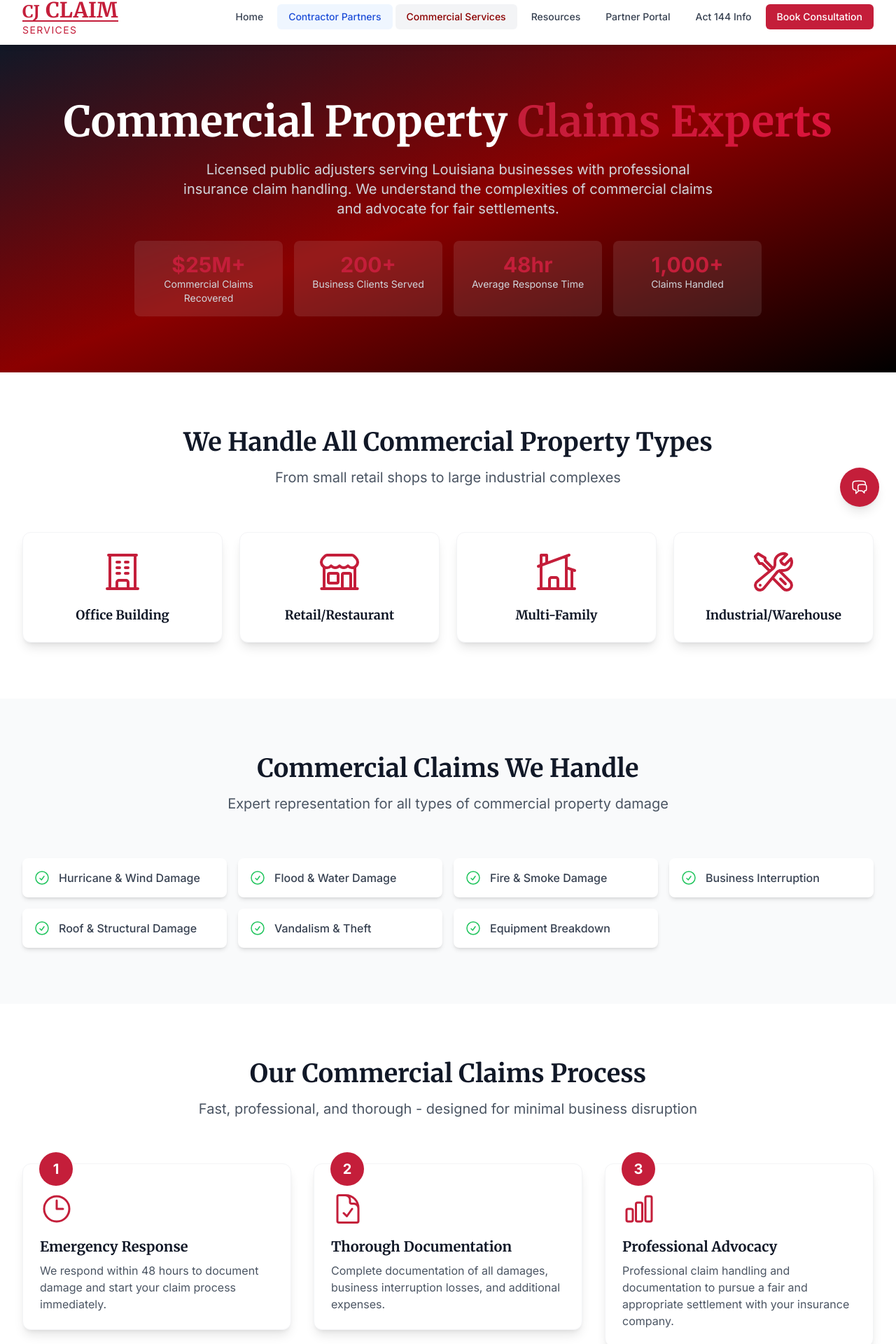
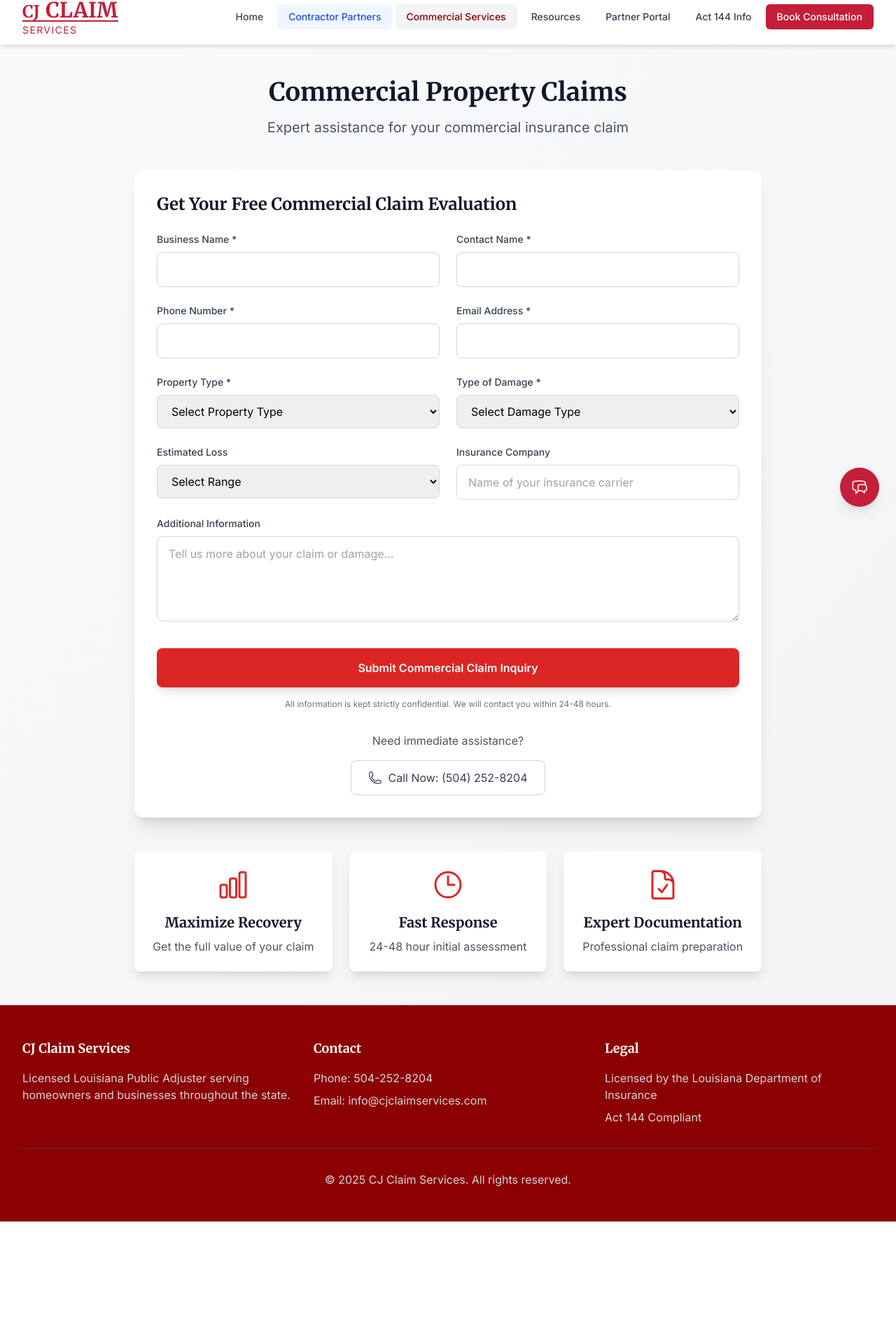
Before and after one commit to eatsalad239/cj-public-adjusteer, a React (Vite) app: page /commercial-services in a window 1280 px wide. Shown: the part 52-1972 px from the top of the page at 70% size. After the commit the page ends 1797 px from the top, so only its background shows below. Built offline with nearby package versions, Linux system fonts and the light colour scheme.

Commit message:
Convert CommercialServicesPage to standard HTML form with POST method
Refactored CommercialServicesPage component to remove form state management and submission logic. Updated layout and sections for better user experience.

```diff
--- a/src/pages/CommercialServicesPage.jsx
+++ b/src/pages/CommercialServicesPage.jsx
@@ -1,5 +1,4 @@
-import React, { useState } from 'react';
-import { motion } from 'framer-motion';
+import React from 'react';
 import {
   BuildingOfficeIcon,
   BuildingStorefrontIcon,
@@ -11,24 +10,8 @@ import {
   PhoneIcon,
   CheckCircleIcon
 } from '@heroicons/react/24/outline';
-import { toast } from 'react-hot-toast';
-import GHLWebhook from '../utils/GHLWebhook';
-import api from '../utils/api';
 
 const CommercialServicesPage = () => {
-  const [formData, setFormData] = useState({
-    businessName: '',
-    contactName: '',
-    phone: '',
-    email: '',
-    propertyType: '',
-    damageType: '',
-    estimatedLoss: '',
-    insuranceCompany: '',
-    claimStatus: '',
-    notes: ''
-  });
-
   const propertyTypes = [
     { icon: BuildingOfficeIcon, name: 'Office Building', value: 'office' },
     { icon: BuildingStorefrontIcon, name: 'Retail/Restaurant', value: 'retail' },
@@ -42,415 +25,193 @@ const CommercialServicesPage = () => {
     'Fire & Smoke Damage',
     'Business Interruption',
     'Roof & Structural Damage',
-    'Vandalism & Theft',
-    'Equipment Breakdown',
   ];
 
-  const stats = [
-    { value: '$25M+', label: 'Commercial Claims Recovered' },
-    { value: '200+', label: 'Business Clients Served' },
-    { value: '48hr', label: 'Average Response Time' },
-    { value: '1,000+', label: 'Claims Handled' },
-  ];
-
-  const handleSubmit = async (e) => {
-    e.preventDefault();
-    try {
-      // Send to both API and GHL webhook
-      await Promise.all([
-        api.commercialClaim(formData),
-        GHLWebhook.sendLead({
-          ...formData,
-          type: 'commercial_claim'
-        })
-      ]);
-      toast.success('Commercial claim inquiry submitted! We\'ll contact you within 24 hours.');
-      // Reset form
-      setFormData({
-        businessName: '',
-        contactName: '',
-        phone: '',
-        email: '',
-        propertyType: '',
-        damageType: '',
-        estimatedLoss: '',
-        insuranceCompany: '',
-        claimStatus: '',
-        notes: ''
-      });
-    } catch (error) {
-      toast.error('Failed to submit inquiry. Please try again or call us directly.');
-    }
-  };
-
   return (
-    <div className="min-h-screen bg-gray-50">
-      {/* Hero Section */}
-      <section className="bg-gradient-to-br from-gray-900 via-cj-dark to-black py-20">
-        <div className="max-w-7xl mx-auto px-4 sm:px-6 lg:px-8">
-          <motion.div
-            initial={{ opacity: 0, y: 20 }}
-            animate={{ opacity: 1, y: 0 }}
-            transition={{ duration: 0.8 }}
-            className="text-center"
-          >
-            <h1 className="text-4xl md:text-6xl font-serif font-bold text-white mb-6">
-              Commercial Property <span className="gradient-text">Claims Experts</span>
+    <div className="min-h-screen bg-gradient-to-br from-gray-50 to-gray-100 py-12 px-4 sm:px-6 lg:px-8">
+      <div className="max-w-4xl mx-auto">
+        <div className="text-center mb-12">
+          <h1 className="text-4xl font-bold text-gray-900 mb-4">
+            Commercial Property Claims
           </h1>
-            <p className="text-xl text-gray-300 max-w-3xl mx-auto mb-8">
-              Licensed public adjusters serving Louisiana businesses with professional insurance claim handling.
-              We understand the complexities of commercial claims and advocate for fair settlements.
-            </p>
-            <div className="grid grid-cols-2 md:grid-cols-4 gap-4 max-w-4xl mx-auto">
-              {stats.map((stat, index) => (
-                <motion.div
-                  key={stat.label}
-                  initial={{ opacity: 0, y: 20 }}
-                  animate={{ opacity: 1, y: 0 }}
-                  transition={{ duration: 0.8, delay: 0.2 + index * 0.1 }}
-                  className="bg-white/10 backdrop-blur-sm rounded-lg p-4"
-                >
-                  <div className="text-3xl font-bold text-cj-red">{stat.value}</div>
-                  <div className="text-sm text-gray-300">{stat.label}</div>
-                </motion.div>
-              ))}
-            </div>
-          </motion.div>
-        </div>
-      </section>
-
-      {/* Property Types Section */}
-      <section className="py-20 bg-white">
-        <div className="max-w-7xl mx-auto px-4 sm:px-6 lg:px-8">
-          <motion.div
-            initial={{ opacity: 0, y: 20 }}
-            whileInView={{ opacity: 1, y: 0 }}
-            transition={{ duration: 0.6 }}
-            viewport={{ once: true }}
-            className="text-center mb-16"
-          >
-            <h2 className="text-4xl font-serif font-bold text-gray-900 mb-4">
-              We Handle All Commercial Property Types
-            </h2>
           <p className="text-xl text-gray-600">
-              From small retail shops to large industrial complexes
-            </p>
-          </motion.div>
-
-          <div className="grid grid-cols-1 md:grid-cols-2 lg:grid-cols-4 gap-6">
-            {propertyTypes.map((type, index) => (
-              <motion.div
-                key={type.name}
-                initial={{ opacity: 0, y: 20 }}
-                whileInView={{ opacity: 1, y: 0 }}
-                transition={{ duration: 0.6, delay: index * 0.1 }}
-                viewport={{ once: true }}
-                className="card text-center hover:shadow-xl transition-shadow"
-              >
-                <type.icon className="h-16 w-16 text-cj-red mx-auto mb-4" />
-                <h3 className="text-lg font-semibold text-gray-900">{type.name}</h3>
-              </motion.div>
-            ))}
-          </div>
-        </div>
-      </section>
-
-      {/* Claims We Handle */}
-      <section className="py-20 bg-gray-50">
-        <div className="max-w-7xl mx-auto px-4 sm:px-6 lg:px-8">
-          <motion.div
-            initial={{ opacity: 0, y: 20 }}
-            whileInView={{ opacity: 1, y: 0 }}
-            transition={{ duration: 0.6 }}
-            viewport={{ once: true }}
-            className="text-center mb-16"
-          >
-            <h2 className="text-4xl font-serif font-bold text-gray-900 mb-4">
-              Commercial Claims We Handle
-            </h2>
-            <p className="text-xl text-gray-600">
-              Expert representation for all types of commercial property damage
-            </p>
-          </motion.div>
-
-          <div className="grid grid-cols-1 md:grid-cols-2 lg:grid-cols-4 gap-4">
-            {commercialClaims.map((claim, index) => (
-              <motion.div
-                key={claim}
-                initial={{ opacity: 0, scale: 0.95 }}
-                whileInView={{ opacity: 1, scale: 1 }}
-                transition={{ duration: 0.6, delay: index * 0.05 }}
-                viewport={{ once: true }}
-                className="flex items-center bg-white rounded-lg p-4 shadow-md"
-              >
-                <CheckCircleIcon className="h-6 w-6 text-green-500 mr-3 flex-shrink-0" />
-                <span className="text-gray-700 font-medium">{claim}</span>
-              </motion.div>
-            ))}
-          </div>
-        </div>
-      </section>
-
-      {/* Process Section */}
-      <section className="py-20 bg-white">
-        <div className="max-w-7xl mx-auto px-4 sm:px-6 lg:px-8">
-          <motion.div
-            initial={{ opacity: 0, y: 20 }}
-            whileInView={{ opacity: 1, y: 0 }}
-            transition={{ duration: 0.6 }}
-            viewport={{ once: true }}
-            className="text-center mb-16"
-          >
-            <h2 className="text-4xl font-serif font-bold text-gray-900 mb-4">
-              Our Commercial Claims Process
-            </h2>
-            <p className="text-xl text-gray-600">
-              Fast, professional, and thorough - designed for minimal business disruption
-            </p>
-          </motion.div>
-
-          <div className="grid grid-cols-1 md:grid-cols-3 gap-8">
-            {[
-              {
-                step: '1',
-                title: 'Emergency Response',
-                description: 'We respond within 48 hours to document damage and start your claim process immediately.',
-                icon: ClockIcon,
-              },
-              {
-                step: '2',
-                title: 'Thorough Documentation',
-                description: 'Complete documentation of all damages, business interruption losses, and additional expenses.',
-                icon: DocumentCheckIcon,
-              },
-              {
-                step: '3',
-                title: 'Professional Advocacy',
-                description: 'Professional claim handling and documentation to pursue a fair and appropriate settlement with your insurance company.',
-                icon: ChartBarIcon,
-              },
-            ].map((item, index) => (
-              <motion.div
-                key={item.step}
-                initial={{ opacity: 0, y: 20 }}
-                whileInView={{ opacity: 1, y: 0 }}
-                transition={{ duration: 0.6, delay: index * 0.1 }}
-                viewport={{ once: true }}
-                className="relative"
-              >
-                <div className="card">
-                  <div className="absolute -top-4 left-6 bg-cj-red text-white w-12 h-12 rounded-full flex items-center justify-center font-bold text-xl">
-                    {item.step}
-                  </div>
-                  <item.icon className="h-12 w-12 text-cj-red mb-4 mt-4" />
-                  <h3 className="text-xl font-semibold text-gray-900 mb-2">{item.title}</h3>
-                  <p className="text-gray-600">{item.description}</p>
-                </div>
-              </motion.div>
-            ))}
-          </div>
-        </div>
-      </section>
-
-      {/* Contact Form */}
-      <section className="py-20 bg-gray-50">
-        <div className="max-w-4xl mx-auto px-4 sm:px-6 lg:px-8">
-          <motion.div
-            initial={{ opacity: 0, y: 20 }}
-            whileInView={{ opacity: 1, y: 0 }}
-            transition={{ duration: 0.6 }}
-            viewport={{ once: true }}
-          >
-            <div className="text-center mb-12">
-              <h2 className="text-4xl font-serif font-bold text-gray-900 mb-4">
-                Start Your Commercial Claim
-              </h2>
-              <p className="text-xl text-gray-600">
-                Get expert help with your commercial property insurance claim
+            Expert assistance for your commercial insurance claim
           </p>
         </div>
 
-            <form onSubmit={handleSubmit} className="card">
-              <div className="grid grid-cols-1 md:grid-cols-2 gap-6">
+        <div className="bg-white rounded-xl shadow-xl p-8 mb-12">
+          <h2 className="text-2xl font-bold text-gray-900 mb-6">
+            Get Your Free Commercial Claim Evaluation
+          </h2>
+          <form method="post" action="">
+            <div className="grid md:grid-cols-2 gap-6">
               <div>
-                  <label className="block text-sm font-medium text-gray-700 mb-2">
+                <label htmlFor="businessName" className="block text-sm font-medium text-gray-700 mb-2">
                   Business Name *
                 </label>
                 <input
                   type="text"
+                  id="businessName"
+                  name="businessName"
                   required
-                    value={formData.businessName}
-                    onChange={(e) => setFormData({...formData, businessName: e.target.value})}
-                    className="input-field"
+                  className="w-full px-4 py-3 border border-gray-300 rounded-lg focus:ring-2 focus:ring-red-500 focus:border-transparent transition-all"
                 />
               </div>
-
               <div>
-                  <label className="block text-sm font-medium text-gray-700 mb-2">
+                <label htmlFor="contactName" className="block text-sm font-medium text-gray-700 mb-2">
                   Contact Name *
                 </label>
                 <input
                   type="text"
+                  id="contactName"
+                  name="contactName"
                   required
-                    value={formData.contactName}
-                    onChange={(e) => setFormData({...formData, contactName: e.target.value})}
-                    className="input-field"
+                  className="w-full px-4 py-3 border border-gray-300 rounded-lg focus:ring-2 focus:ring-red-500 focus:border-transparent transition-all"
                 />
               </div>
-
               <div>
-                  <label className="block text-sm font-medium text-gray-700 mb-2">
+                <label htmlFor="phone" className="block text-sm font-medium text-gray-700 mb-2">
                   Phone Number *
                 </label>
                 <input
                   type="tel"
+                  id="phone"
+                  name="phone"
                   required
-                    value={formData.phone}
-                    onChange={(e) => setFormData({...formData, phone: e.target.value})}
-                    className="input-field"
+                  className="w-full px-4 py-3 border border-gray-300 rounded-lg focus:ring-2 focus:ring-red-500 focus:border-transparent transition-all"
                 />
               </div>
-
               <div>
-                  <label className="block text-sm font-medium text-gray-700 mb-2">
+                <label htmlFor="email" className="block text-sm font-medium text-gray-700 mb-2">
                   Email Address *
                 </label>
                 <input
                   type="email"
+                  id="email"
+                  name="email"
                   required
-                    value={formData.email}
-                    onChange={(e) => setFormData({...formData, email: e.target.value})}
-                    className="input-field"
+                  className="w-full px-4 py-3 border border-gray-300 rounded-lg focus:ring-2 focus:ring-red-500 focus:border-transparent transition-all"
                 />
               </div>
-
               <div>
-                  <label className="block text-sm font-medium text-gray-700 mb-2">
+                <label htmlFor="propertyType" className="block text-sm font-medium text-gray-700 mb-2">
                   Property Type *
                 </label>
                 <select
+                  id="propertyType"
+                  name="propertyType"
                   required
-                    value={formData.propertyType}
-                    onChange={(e) => setFormData({...formData, propertyType: e.target.value})}
-                    className="input-field"
+                  className="w-full px-4 py-3 border border-gray-300 rounded-lg focus:ring-2 focus:ring-red-500 focus:border-transparent transition-all"
                 >
-                    <option value="">Select Type</option>
+                  <option value="">Select Property Type</option>
                   <option value="office">Office Building</option>
                   <option value="retail">Retail/Restaurant</option>
                   <option value="multifamily">Multi-Family</option>
                   <option value="industrial">Industrial/Warehouse</option>
-                    <option value="other">Other</option>
                 </select>
               </div>
-
               <div>
-                  <label className="block text-sm font-medium text-gray-700 mb-2">
+                <label htmlFor="damageType" className="block text-sm font-medium text-gray-700 mb-2">
                   Type of Damage *
                 </label>
                 <select
+                  id="damageType"
+                  name="damageType"
                   required
-                    value={formData.damageType}
-                    onChange={(e) => setFormData({...formData, damageType: e.target.value})}
-                    className="input-field"
+                  className="w-full px-4 py-3 border border-gray-300 rounded-lg focus:ring-2 focus:ring-red-500 focus:border-transparent transition-all"
                 >
                   <option value="">Select Damage Type</option>
-                    <option value="hurricane">Hurricane/Wind</option>
-                    <option value="flood">Flood/Water</option>
-                    <option value="fire">Fire/Smoke</option>
+                  <option value="hurricane">Hurricane & Wind Damage</option>
+                  <option value="flood">Flood & Water Damage</option>
+                  <option value="fire">Fire & Smoke Damage</option>
                   <option value="business_interruption">Business Interruption</option>
-                    <option value="roof">Roof/Structural</option>
-                    <option value="other">Other</option>
+                  <option value="roof">Roof & Structural Damage</option>
                 </select>
               </div>
-
               <div>
-                  <label className="block text-sm font-medium text-gray-700 mb-2">
+                <label htmlFor="estimatedLoss" className="block text-sm font-medium text-gray-700 mb-2">
                   Estimated Loss
                 </label>
                 <select
-                    value={formData.estimatedLoss}
-                    onChange={(e) => setFormData({...formData, estimatedLoss: e.target.value})}
-                    className="input-field"
+                  id="estimatedLoss"
+                  name="estimatedLoss"
+                  className="w-full px-4 py-3 border border-gray-300 rounded-lg focus:ring-2 focus:ring-red-500 focus:border-transparent transition-all"
                 >
                   <option value="">Select Range</option>
                   <option value="under_50k">Under $50,000</option>
                   <option value="50k_100k">$50,000 - $100,000</option>
-                    <option value="100k_250k">$100,000 - $250,000</option>
-                    <option value="250k_500k">$250,000 - $500,000</option>
+                  <option value="100k_500k">$100,000 - $500,000</option>
                   <option value="500k_1m">$500,000 - $1M</option>
                   <option value="over_1m">Over $1M</option>
                 </select>
               </div>
-
               <div>
-                  <label className="block text-sm font-medium text-gray-700 mb-2">
-                    Claim Status
-                  </label>
-                  <select
-                    value={formData.claimStatus}
-                    onChange={(e) => setFormData({...formData, claimStatus: e.target.value})}
-                    className="input-field"
-                  >
-                    <option value="">Select Status</option>
-                    <option value="not_filed">Not Filed Yet</option>
-                    <option value="filed_pending">Filed - Pending</option>
-                    <option value="denied">Denied</option>
-                    <option value="underpaid">Underpaid</option>
-                    <option value="disputed">In Dispute</option>
-                  </select>
-                </div>
-
-                <div className="md:col-span-2">
-                  <label className="block text-sm font-medium text-gray-700 mb-2">
+                <label htmlFor="insuranceCompany" className="block text-sm font-medium text-gray-700 mb-2">
                   Insurance Company
                 </label>
                 <input
                   type="text"
-                    value={formData.insuranceCompany}
-                    onChange={(e) => setFormData({...formData, insuranceCompany: e.target.value})}
-                    className="input-field"
+                  id="insuranceCompany"
+                  name="insuranceCompany"
+                  className="w-full px-4 py-3 border border-gray-300 rounded-lg focus:ring-2 focus:ring-red-500 focus:border-transparent transition-all"
                   placeholder="Name of your insurance carrier"
                 />
               </div>
-
               <div className="md:col-span-2">
-                  <label className="block text-sm font-medium text-gray-700 mb-2">
+                <label htmlFor="notes" className="block text-sm font-medium text-gray-700 mb-2">
                   Additional Information
                 </label>
                 <textarea
-                    rows="4"
-                    value={formData.notes}
-                    onChange={(e) => setFormData({...formData, notes: e.target.value})}
-                    className="input-field"
+                  id="notes"
+                  name="notes"
+                  rows={4}
+                  className="w-full px-4 py-3 border border-gray-300 rounded-lg focus:ring-2 focus:ring-red-500 focus:border-transparent transition-all"
                   placeholder="Tell us more about your claim or damage..."
                 />
               </div>
             </div>
-
             <div className="mt-8">
-                <button type="submit" className="w-full btn-primary">
+              <button
+                type="submit"
+                className="w-full bg-red-600 text-white py-4 px-6 rounded-lg font-semibold hover:bg-red-700 transition-colors duration-200 shadow-lg hover:shadow-xl"
+              >
                 Submit Commercial Claim Inquiry
               </button>
             </div>
-
             <p className="text-xs text-gray-500 mt-4 text-center">
               All information is kept strictly confidential. We will contact you within 24-48 hours.
             </p>
           </form>
-
           <div className="mt-8 text-center">
             <p className="text-gray-600 mb-4">Need immediate assistance?</p>
             <a
               href="tel:504-252-8204"
-                className="btn-outline inline-flex items-center"
+              className="inline-flex items-center px-6 py-3 border border-gray-300 rounded-lg text-gray-700 hover:bg-gray-50 transition-colors"
             >
               <PhoneIcon className="h-5 w-5 mr-2" />
               Call Now: (504) 252-8204
             </a>
           </div>
-          </motion.div>
         </div>
-      </section>
+
+        <div className="grid md:grid-cols-3 gap-6">
+          <div className="bg-white rounded-lg shadow-lg p-6 text-center">
+            <ChartBarIcon className="h-12 w-12 text-red-600 mx-auto mb-4" />
+            <h3 className="text-xl font-bold text-gray-900 mb-2">Maximize Recovery</h3>
+            <p className="text-gray-600">Get the full value of your claim</p>
+          </div>
+          <div className="bg-white rounded-lg shadow-lg p-6 text-center">
+            <ClockIcon className="h-12 w-12 text-red-600 mx-auto mb-4" />
+            <h3 className="text-xl font-bold text-gray-900 mb-2">Fast Response</h3>
+            <p className="text-gray-600">24-48 hour initial assessment</p>
+          </div>
+          <div className="bg-white rounded-lg shadow-lg p-6 text-center">
+            <DocumentCheckIcon className="h-12 w-12 text-red-600 mx-auto mb-4" />
+            <h3 className="text-xl font-bold text-gray-900 mb-2">Expert Documentation</h3>
+            <p className="text-gray-600">Professional claim preparation</p>
+          </div>
+        </div>
+      </div>
     </div>
   );
 };
```
Lines whose indentation alone changed are shown as unchanged.
